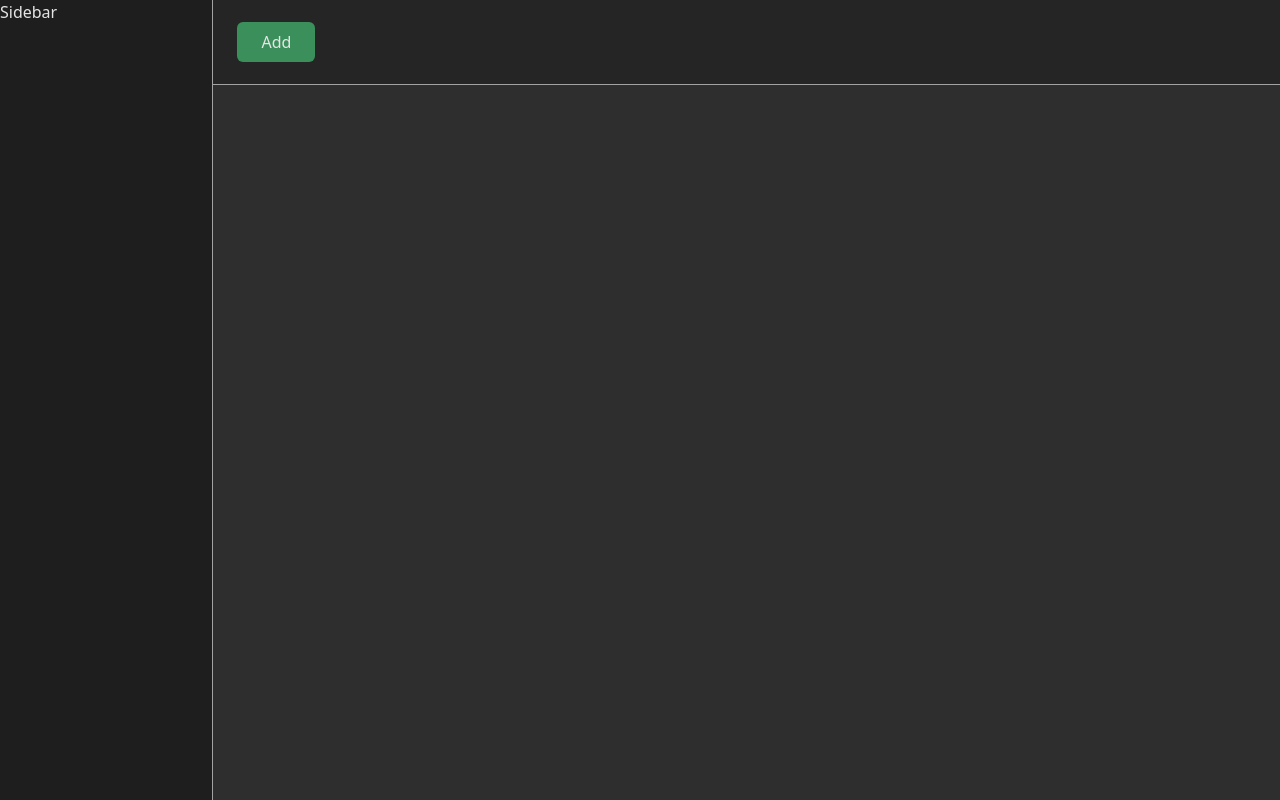
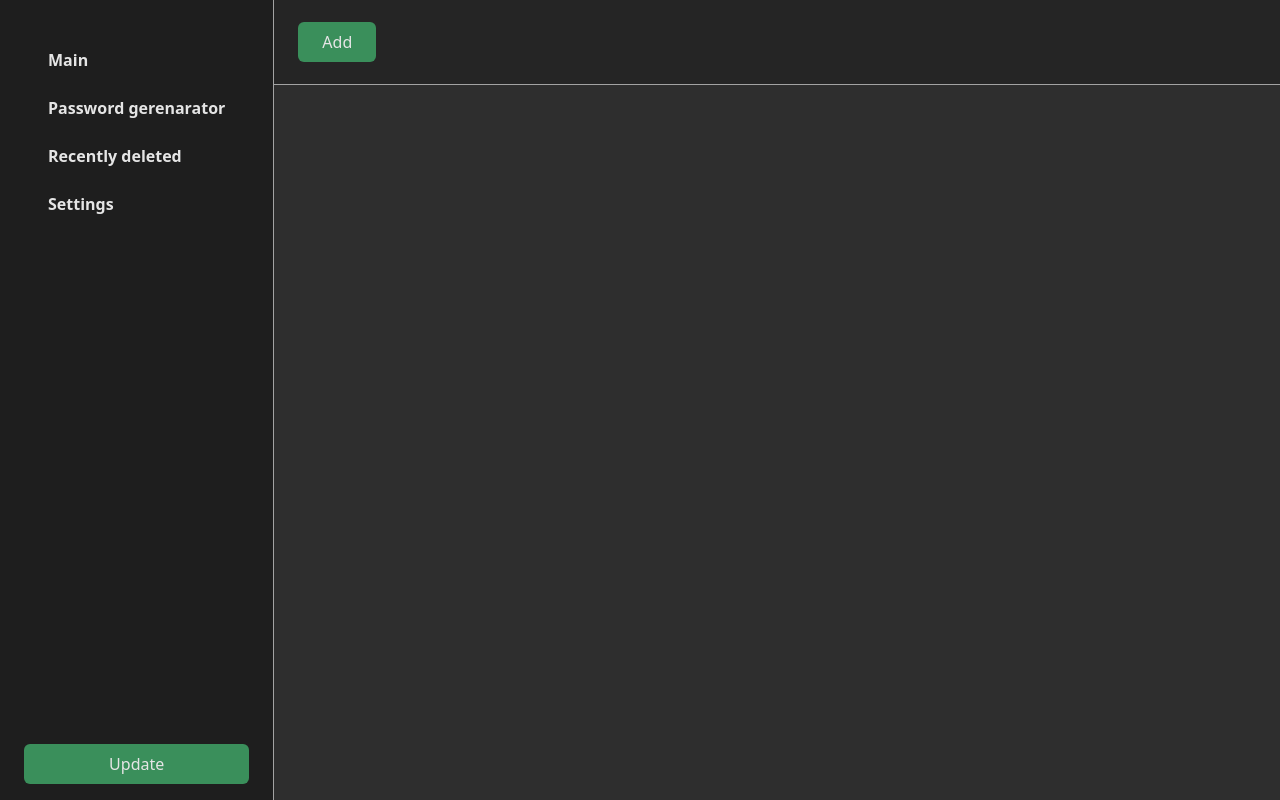
Before and after one commit to Pabl1k/desktop-password-manager, a React (Vite) app: page / in a window 1280 px wide. Built offline with nearby package versions, Linux system fonts and the light colour scheme.

Commit message:
init sidebar items display

```diff
--- a/src/client/common/components/button/Button.module.scss
+++ b/src/client/common/components/button/Button.module.scss
@@ -2,10 +2,11 @@
 
 .button {
   height: $field-height;
+  border-radius: $button-radius;
+  padding: 0 24px;
+  white-space: nowrap;
   cursor: pointer;
   user-select: none;
-  border-radius: $button-radius;
-  padding: 0 24px;
 }
 
 .buttonCancel {
@@ -24,3 +25,9 @@
     background-color: $green-hover;
   }
 }
+
+.buttonTransparent {
+  &:hover {
+    background-color: $surface-hover;
+  }
+}
--- a/src/client/common/components/button/Button.tsx
+++ b/src/client/common/components/button/Button.tsx
@@ -2,7 +2,7 @@ import { FC, ReactNode } from 'react';
 import clsx from 'clsx';
 import styles from './Button.module.scss';
 
-type ButtonType = 'add' | 'cancel';
+type ButtonType = 'add' | 'cancel' | 'transparent';
 
 interface Props {
   type?: ButtonType;
@@ -11,16 +11,21 @@ interface Props {
   onClick?: () => void;
 }
 
+const getStylesByType = (type: ButtonType) => {
+  if (type === 'add') {
+    return styles.buttonAdd;
+  }
+
+  if (type === 'transparent') {
+    return styles.buttonTransparent;
+  }
+
+  return styles.buttonCancel;
+};
+
 const Button: FC<Props> = ({ type = 'cancel', className, children, onClick }) => {
   return (
-    <button
-      className={clsx(
-        styles.button,
-        type === 'cancel' ? styles.buttonCancel : styles.buttonAdd,
-        className
-      )}
-      onClick={onClick}
-    >
+    <button className={clsx(styles.button, getStylesByType(type), className)} onClick={onClick}>
       {children}
     </button>
   );
--- a/src/client/views/sidebar/Sidebar.module.scss
+++ b/src/client/views/sidebar/Sidebar.module.scss
@@ -2,7 +2,9 @@
 
 .sidebar {
   background-color: $surface-sidebar;
-  width: 20vw;
-  min-width: 200px;
   border-right: 1px solid $text-secondary;
+  padding: 40px 24px 16px 24px;
+  display: flex;
+  flex-direction: column;
+  justify-content: space-between;
 }
--- a/src/client/views/sidebar/Sidebar.tsx
+++ b/src/client/views/sidebar/Sidebar.tsx
@@ -1,7 +1,52 @@
+import Button from '../../common/components/button/Button';
 import styles from './Sidebar.module.scss';
 
+interface SidebarAction {
+  title: string;
+  onClick: () => void;
+}
+
 const Sidebar = () => {
-  return <div className={styles.sidebar}>Sidebar</div>;
+  const actions: SidebarAction[] = [
+    {
+      title: 'Main',
+      onClick: () => console.log('main')
+    },
+    {
+      title: 'Password gerenarator',
+      onClick: () => console.log('Password gerenarator')
+    },
+    {
+      title: 'Recently deleted',
+      onClick: () => console.log('Recently deleted')
+    },
+    {
+      title: 'Settings',
+      onClick: () => console.log('Settings')
+    }
+  ];
+
+  return (
+    <div className={styles.sidebar}>
+      <div className="flex flex-col gap-2">
+        {actions.map((action) => (
+          <Button
+            key={action.title}
+            type="transparent"
+            className="font-semibold text-start"
+            onClick={action.onClick}
+          >
+            {action.title}
+          </Button>
+        ))}
+      </div>
+      <div>
+        <Button className="w-full" type="add" onClick={() => console.log('update')}>
+          Update
+        </Button>
+      </div>
+    </div>
+  );
 };
 
 export default Sidebar;
```
